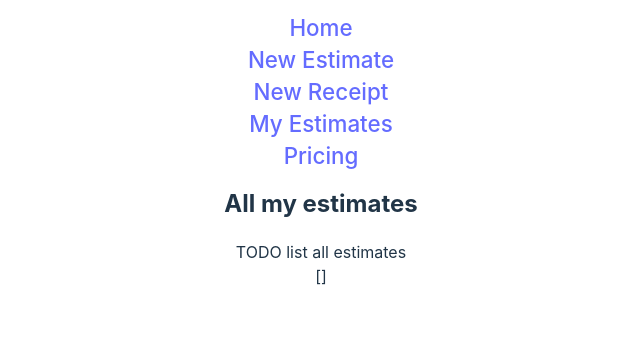
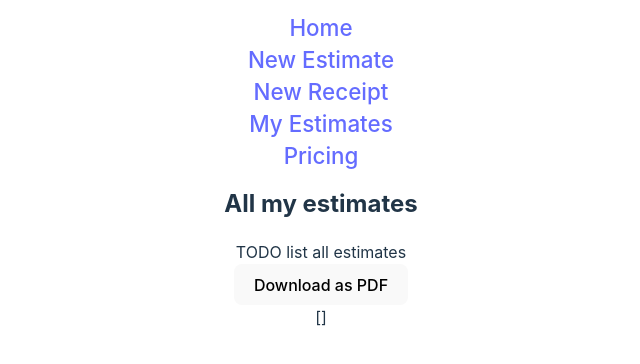
Before and after one commit to codeconcept/receipt-maker, a React (Vite) app: page /my-estimates in a window 1280 px wide. Shown: the top 364 px of the page, without its empty margins (319-959 px from the left). Built offline with nearby package versions, Linux system fonts and the light colour scheme.

Commit message:
Generate a PDF

```diff
--- a/package.json
+++ b/package.json
@@ -9,7 +9,8 @@
     "preview": "vite preview"
   },
   "dependencies": {
-    "@react-18-pdf/renderer": "^2.3.4",
+    "html2canvas": "^1.4.1",
+    "jspdf": "^2.5.1",
     "react": "^18.2.0",
     "react-dom": "^18.2.0",
     "react-hook-form": "^7.40.0",
--- a/src/pages/MyEstimates.tsx
+++ b/src/pages/MyEstimates.tsx
@@ -1,6 +1,7 @@
 import { useContext } from 'react'
 import { EstimateCtx } from '../App'
 import { EstimateService } from '../services/estimateService'
+import PDFprinter from '../services/PDFprinter'
 
 export default function MyEstimates() {
     const estimateSrv = useContext<EstimateService>(EstimateCtx)
@@ -9,6 +10,8 @@ export default function MyEstimates() {
     return <>
         <h3>All my estimates</h3>
         <div>TODO list all estimates</div>
-        {JSON.stringify(estimates, null, 2)}
+        <PDFprinter>
+            {JSON.stringify(estimates, null, 2)}
+        </PDFprinter>
     </>
 }
--- /dev/null
+++ b/src/services/PDFprinter.tsx
@@ -0,0 +1,38 @@
+import html2canvas from 'html2canvas';
+import jsPDF from 'jspdf';
+import { ReactNode, useRef } from 'react';
+
+type pdfPrinterProps = {
+    children: ReactNode
+}
+
+export default function PDFprinter({ children }: pdfPrinterProps) {
+    const printRef = useRef<HTMLDivElement>(null);
+
+    const handleDownloadPdf = async () => {
+        const element = printRef.current;
+        if (element === null) {
+            return;
+        }
+        const canvas = await html2canvas(element);
+        const data = canvas.toDataURL('image/png');
+
+        const pdf = new jsPDF();
+        const imgProperties = pdf.getImageProperties(data);
+        const pdfWidth = pdf.internal.pageSize.getWidth();
+        const pdfHeight =
+            (imgProperties.height * pdfWidth) / imgProperties.width;
+
+        pdf.addImage(data, 'PNG', 0, 0, pdfWidth, pdfHeight);
+        pdf.save('print.pdf');
+    };
+
+    return (
+        <div>
+            <button type="button" onClick={handleDownloadPdf}>
+                Download as PDF
+            </button>
+            <div ref={printRef}>{children}</div>
+        </div>
+    );
+}
```
Also changed, not shown: 1 other file (tests, documents, lock files or other folders).
